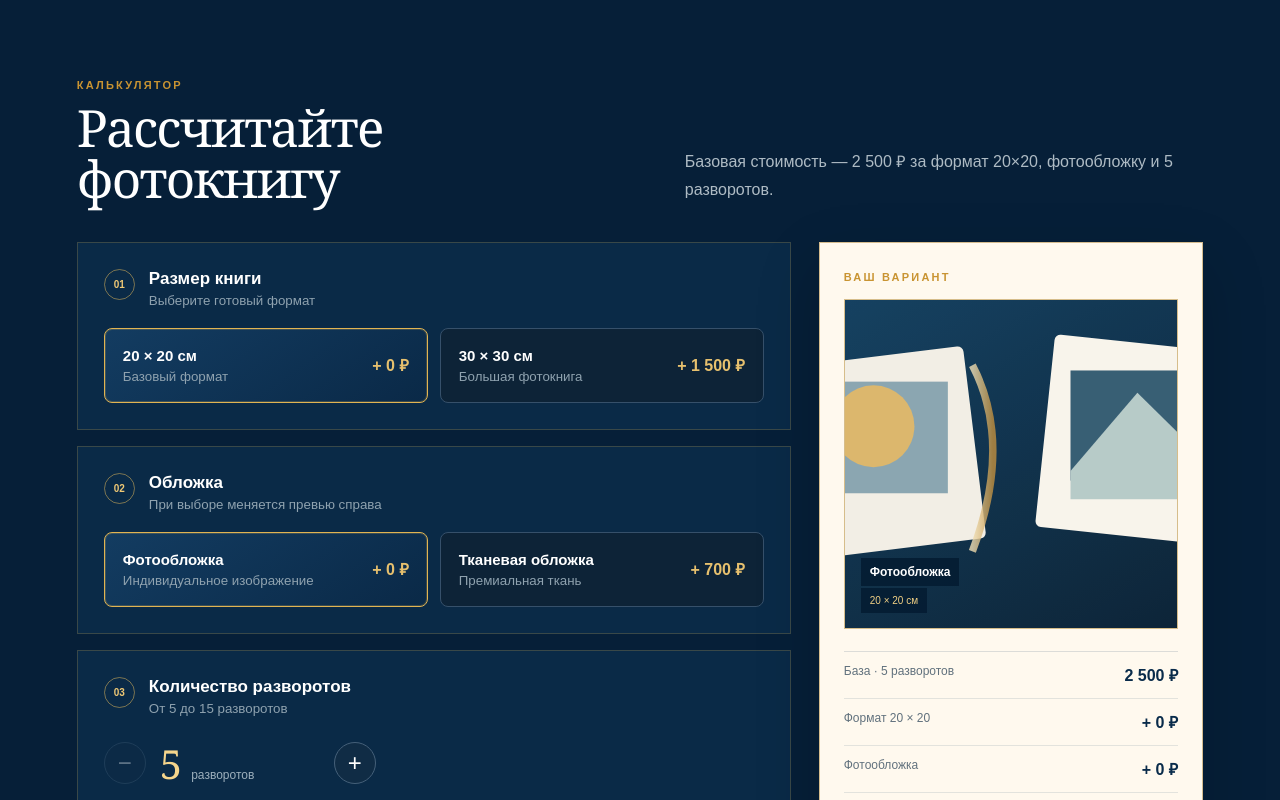
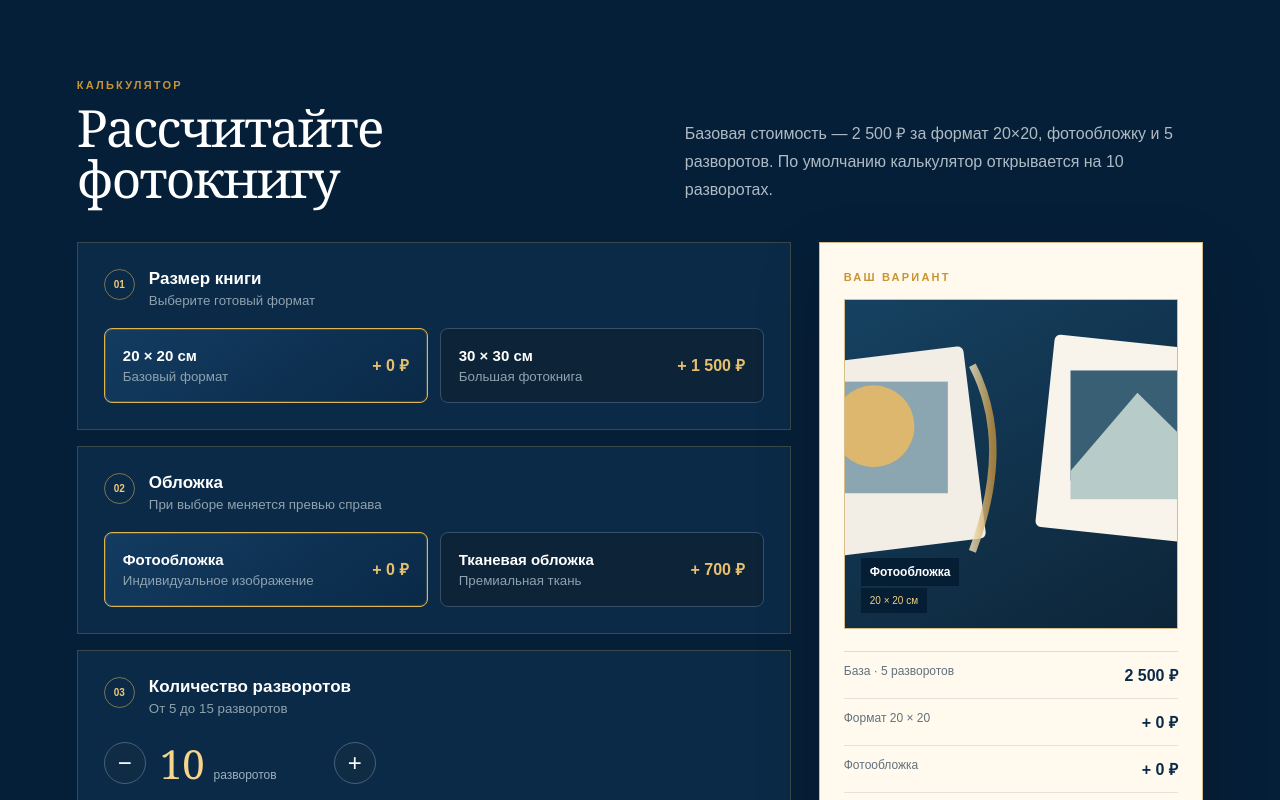
Before and after one commit to misibu/NevaBook, a Next.js app in the folder web/: page /fotoknigi in a window 1280 px wide. Shown: the part 1260-2060 px from the top of the page. Built offline with nearby package versions, Linux system fonts and the light colour scheme; no server answers.

Commit message:
Start photobook calculator at 10 spreads

```diff
--- a/web/app/fotoknigi/PhotoBookCalculator.tsx
+++ b/web/app/fotoknigi/PhotoBookCalculator.tsx
@@ -24,7 +24,7 @@ const money = (value: number) => `${new Intl.NumberFormat("ru-RU").format(value)
 export function PhotoBookCalculator() {
   const [size, setSize] = useState<BookSize>("20x20");
   const [cover, setCover] = useState<CoverType>("photo");
-  const [spreads, setSpreads] = useState(5);
+  const [spreads, setSpreads] = useState(10);
 
   const price = useMemo(() => {
     return BASE_PRICE
@@ -81,7 +81,7 @@ export function PhotoBookCalculator() {
       <section className={styles.calculatorSection} id="calculator">
         <div className={styles.sectionHeading}>
           <div><span>КАЛЬКУЛЯТОР</span><h2>Рассчитайте фотокнигу</h2></div>
-          <p>Базовая стоимость — {money(BASE_PRICE)} за формат 20×20, фотообложку и 5 разворотов.</p>
+          <p>Базовая стоимость — {money(BASE_PRICE)} за формат 20×20, фотообложку и 5 разворотов. По умолчанию калькулятор открывается на 10 разворотах.</p>
         </div>
 
         <div className={styles.calculatorGrid}>
```
